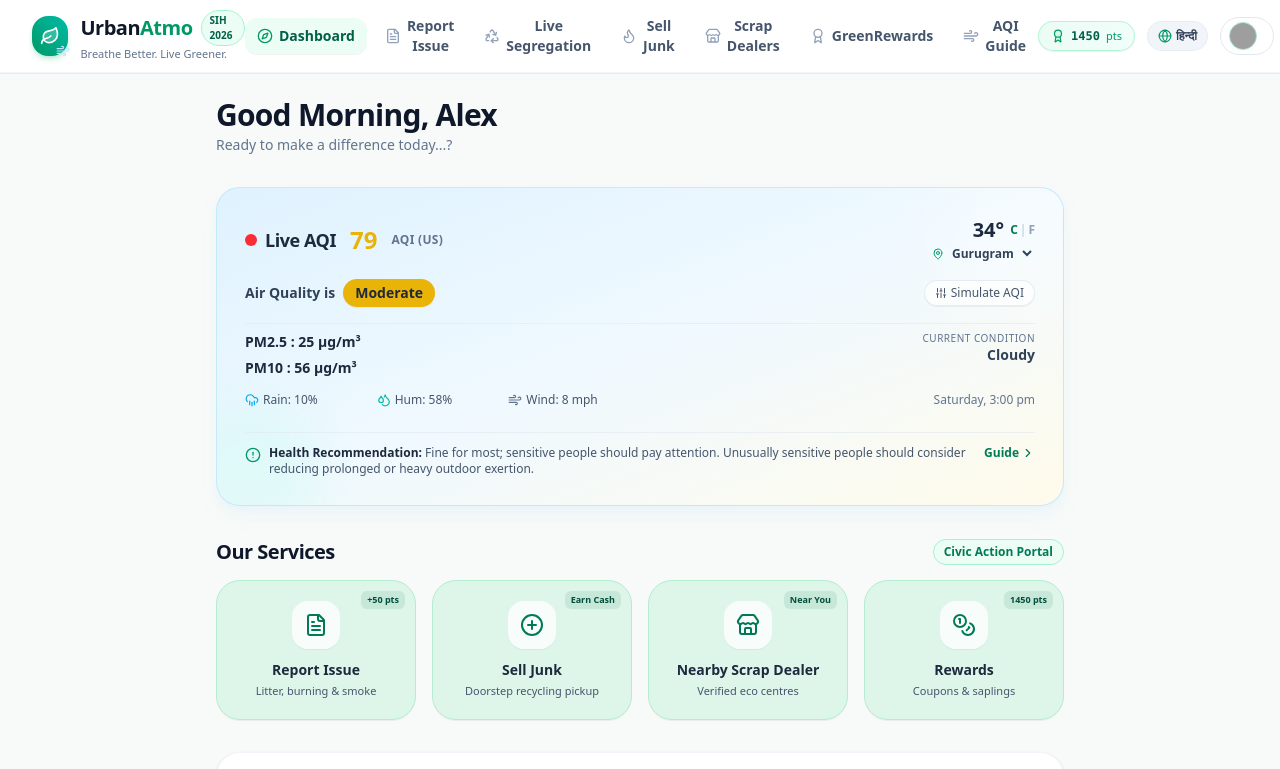
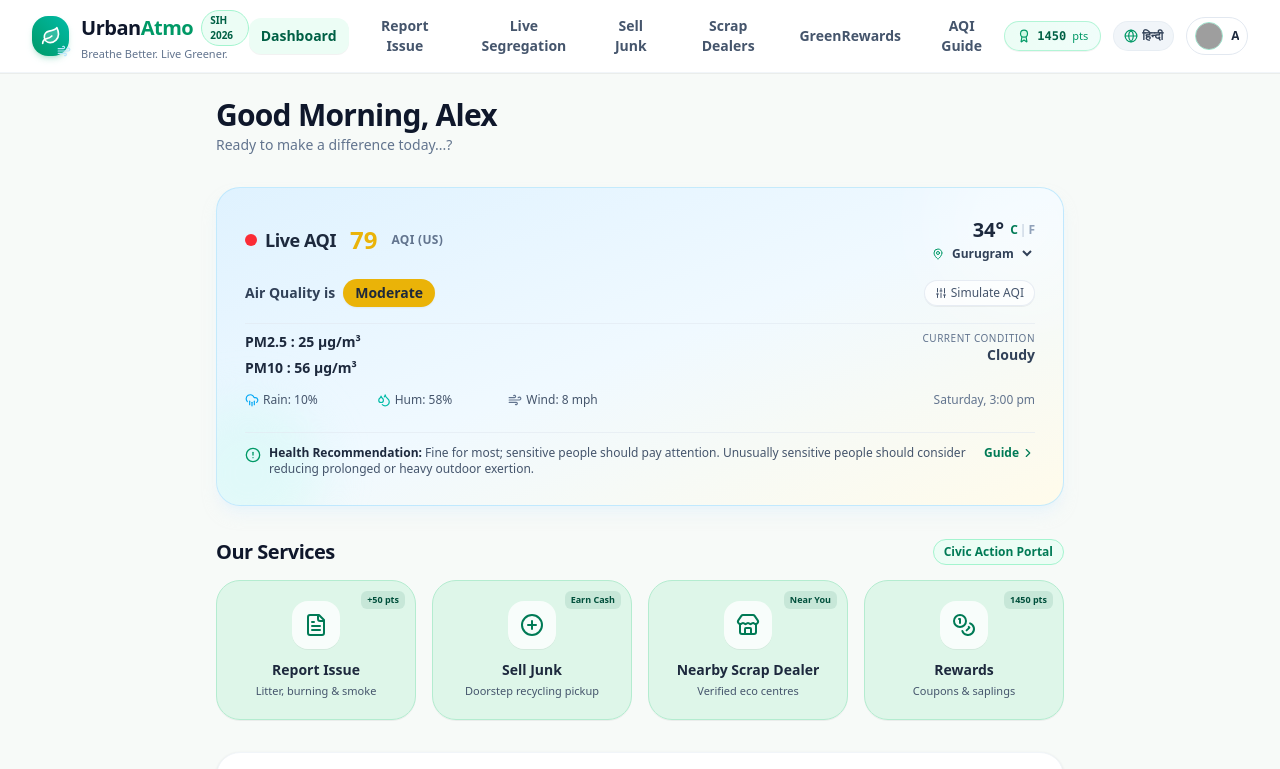
Before and after one commit to ashoothakur92-prog/urbanAtmo, a React (Vite) app: page / in a window 1280 px wide. Shown: the top 769 px of the page. Built offline with nearby package versions, Linux system fonts and the light colour scheme; grey boxes are pictures that could not be loaded.

Commit message:
refactor(navbar): remove unused icons from navigation items
Simplified the navbar component by removing unnecessary icon imports and stripping unused icon properties from the navigation items array.

```diff
--- a/src/components/Navbar.tsx
+++ b/src/components/Navbar.tsx
@@ -3,14 +3,7 @@
   Leaf,
   Wind,
   Award,
-  Globe,
-  User,
-  FileText,
-  Recycle,
-  Store,
-  Compass,
-  Flame,
-  ChevronDown
+  Globe
 } from 'lucide-react';
 import { PageType, UserProfile } from '../types';
 
@@ -29,14 +22,14 @@
   isHindi,
   onToggleLanguage
 }) => {
-  const navItems: { id: PageType; label: string; labelHi: string; icon: React.ReactNode }[] = [
-    { id: 'home', label: 'Dashboard', labelHi: 'डैशबोर्ड', icon: <Compass className="h-4 w-4" /> },
-    { id: 'report-issue', label: 'Report Issue', labelHi: 'समस्या दर्ज करें', icon: <FileText className="h-4 w-4" /> },
-    { id: 'waste-segregation', label: 'Live Segregation', labelHi: 'कचरा पृथक्करण', icon: <Recycle className="h-4 w-4" /> },
-    { id: 'sell-junk', label: 'Sell Junk', labelHi: 'कबाड़ बेचें', icon: <Flame className="h-4 w-4" /> },
-    { id: 'scrap-dealers', label: 'Scrap Dealers', labelHi: 'कबाड़ीवाले / केंद्र', icon: <Store className="h-4 w-4" /> },
-    { id: 'rewards', label: 'GreenRewards', labelHi: 'ग्रीन रिवॉर्ड्स', icon: <Award className="h-4 w-4" /> },
-    { id: 'aqi-guide', label: 'AQI Guide', labelHi: 'एक्यूआई गाइड', icon: <Wind className="h-4 w-4" /> },
+  const navItems: { id: PageType; label: string; labelHi: string }[] = [
+    { id: 'home', label: 'Dashboard', labelHi: 'डैशबोर्ड' },
+    { id: 'report-issue', label: 'Report Issue', labelHi: 'समस्या दर्ज करें' },
+    { id: 'waste-segregation', label: 'Live Segregation', labelHi: 'कचरा पृथक्करण' },
+    { id: 'sell-junk', label: 'Sell Junk', labelHi: 'कबाड़ बेचें' },
+    { id: 'scrap-dealers', label: 'Scrap Dealers', labelHi: 'कबाड़ीवाले / केंद्र' },
+    { id: 'rewards', label: 'GreenRewards', labelHi: 'ग्रीन रिवॉर्ड्स' },
+    { id: 'aqi-guide', label: 'AQI Guide', labelHi: 'एक्यूआई गाइड' },
   ];
 
   return (
@@ -76,15 +69,12 @@
                 <button
                   key={item.id}
                   onClick={() => onNavigate(item.id)}
-                  className={`flex items-center gap-1.5 px-3 py-2 rounded-xl text-xs lg:text-sm font-semibold transition-all cursor-pointer ${
+                  className={`px-3 py-2 rounded-xl text-xs lg:text-sm font-semibold transition-all cursor-pointer ${
                     active
                       ? 'bg-emerald-50 text-emerald-800 shadow-2xs'
                       : 'text-slate-600 hover:text-emerald-700 hover:bg-slate-50'
                   }`}
                 >
-                  <span className={active ? 'text-emerald-600' : 'text-slate-400'}>
-                    {item.icon}
-                  </span>
                   <span>{isHindi ? item.labelHi : item.label}</span>
                 </button>
               );
```
